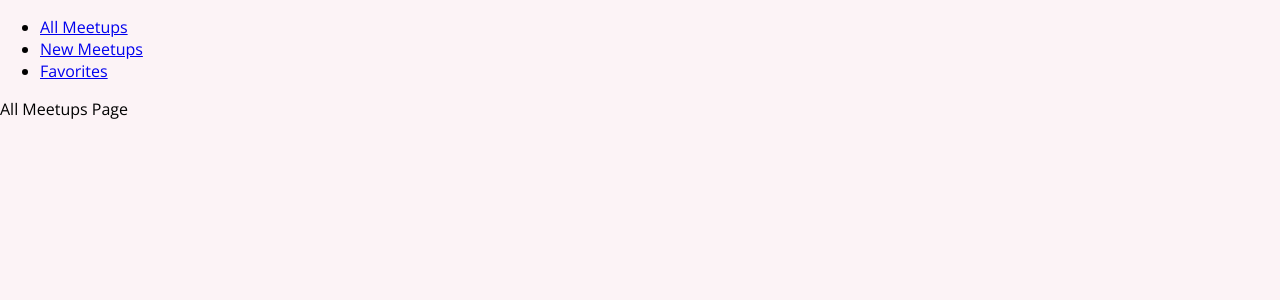
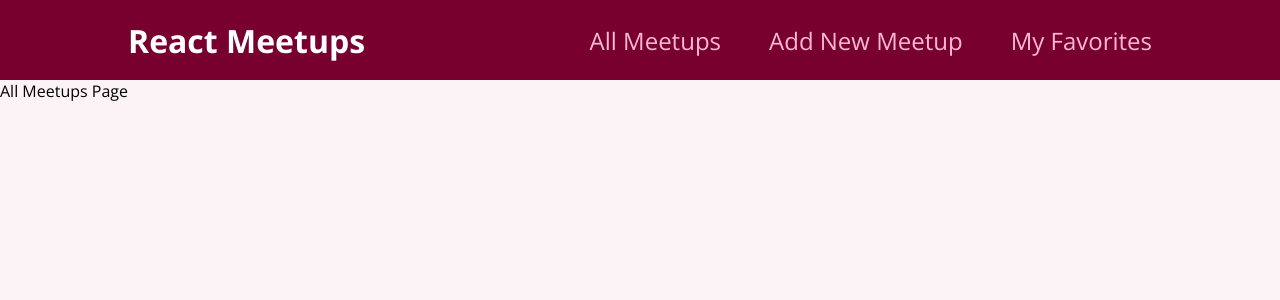
Before and after one commit to AbdulahiDayur/meetups-project, a React (Create React App) app: page / in a window 1280 px wide. Shown: the top 300 px of the page. Built offline with nearby package versions, Linux system fonts and the light colour scheme.

Commit message:
add style to Navigation container

```diff
--- a/public/index.html
+++ b/public/index.html
@@ -2,16 +2,21 @@
 <html lang="en">
   <head>
     <meta charset="utf-8" />
-    <link rel="icon" href="%PUBLIC_URL%/favicon.ico" />
+    <!-- <link rel="icon" href="%PUBLIC_URL%/favicon.ico" /> -->
     <meta name="viewport" content="width=device-width, initial-scale=1" />
     <meta name="theme-color" content="#000000" />
     <meta
       name="description"
       content="Web site created using create-react-app"
     />
-    <link rel="apple-touch-icon" href="%PUBLIC_URL%/logo192.png" />
-    <link rel="manifest" href="%PUBLIC_URL%/manifest.json" />
-    <title>React App</title>
+    <!-- <link rel="apple-touch-icon" href="%PUBLIC_URL%/logo192.png" /> -->
+    <!-- <link rel="manifest" href="%PUBLIC_URL%/manifest.json" /> -->
+    <link
+      rel="icon"
+      type="image/png"
+      href="https://s2.googleusercontent.com/s2/favicons?domain=www.meta.com"
+    />
+    <title>Meetup App</title>
   </head>
   <body>
     <div id="root"></div>
--- a/src/components/layout/MainNavigation.js
+++ b/src/components/layout/MainNavigation.js
@@ -1,18 +1,20 @@
 import { Link } from "react-router-dom";
+import classes from "./MainNavigation.module.css";
 
 function MainNavigation() {
   return (
-    <header>
+    <header className={classes.header}>
+      <div className={classes.logo}>React Meetups</div>
       <nav>
         <ul>
           <li>
             <Link to="/">All Meetups</Link>
-            <li>
-              <Link to="/new-meetup">New Meetups</Link>
-            </li>
-            <li>
-              <Link to="/favorites">Favorites</Link>
-            </li>
+          </li>
+          <li>
+            <Link to="/new-meetup">Add New Meetup</Link>
+          </li>
+          <li>
+            <Link to="/favorites">My Favorites</Link>
           </li>
         </ul>
       </nav>
--- /dev/null
+++ b/src/components/layout/MainNavigation.module.css
@@ -0,0 +1,47 @@
+.header {
+  width: 100%;
+  height: 5rem;
+  display: flex;
+  align-items: center;
+  justify-content: space-between;
+  background-color: #77002e;
+  padding: 0 10%;
+}
+
+.logo {
+  font-size: 2rem;
+  color: white;
+  font-weight: bold;
+}
+
+.header ul {
+  list-style: none;
+  margin: 0;
+  padding: 0;
+  display: flex;
+  align-items: baseline;
+}
+
+.header li {
+  margin-left: 3rem;
+}
+
+.header a {
+  text-decoration: none;
+  font-size: 1.5rem;
+  color: #fcb8d2;
+}
+
+.header a:hover,
+.header a:active,
+.header a.active {
+  color: white;
+}
+
+.badge {
+  background-color: #cc2062;
+  color: white;
+  border-radius: 12px;
+  padding: 0 1rem;
+  margin-left: 0.5rem;
+}
```
